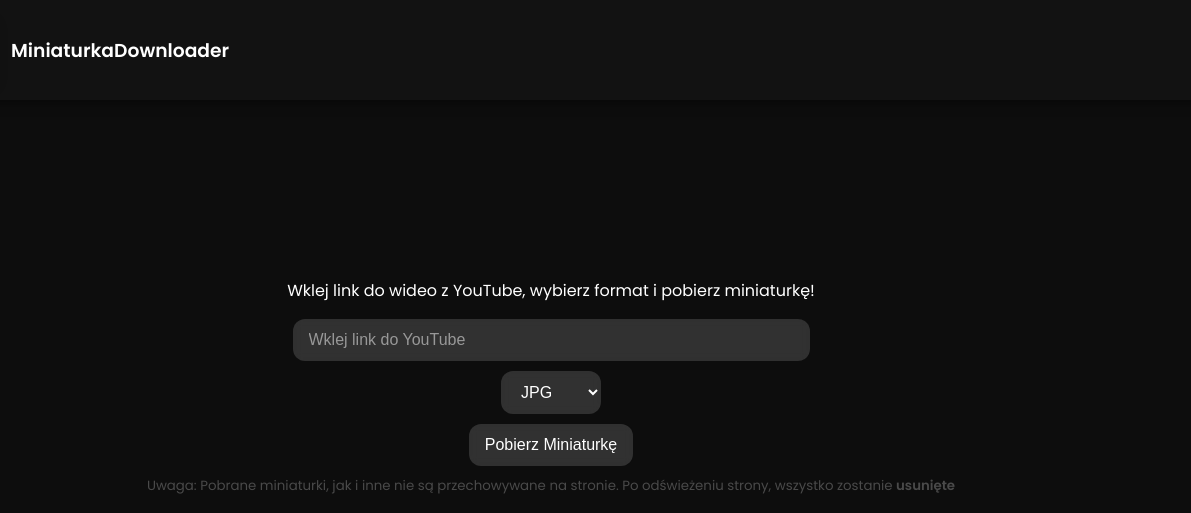
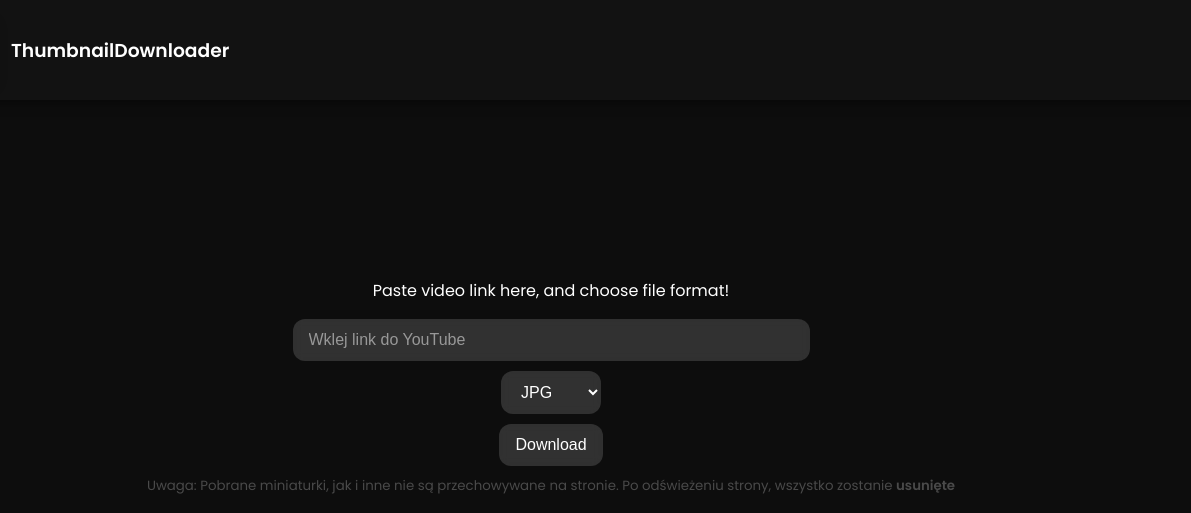
Before and after one commit to 75rafi/yt-thumbnail-downloader, a plain HTML site: page YT-THUMBNAIL-DOWNLOADER/index.html in a window 1280 px wide. Shown: the top 513 px of the page, 89-1280 px from the left. Drawn offline with Linux system fonts and the light colour scheme.

Commit message:
index.html

```diff
--- a/YT-THUMBNAIL-DOWNLOADER/index.html
+++ b/YT-THUMBNAIL-DOWNLOADER/index.html
@@ -1,15 +1,15 @@
 <!-- (C) 2025 bojler.dev (yt-thumbnail-downloader/index.html)
 //
-// Copyright @75rafi https://github.com/75rafi // Do NOT delete this, if you want to use this script in commerical page. //
+// Copyright @75rafi https://github.com/75rafi //
 //
 // HTML Script \/ -->
 
 <!DOCTYPE html>
-<html lang="pl"> <!-- page is currently in PL - Polish language. -->
+<html lang="pl"> <!-- page is currently in PL/EN language -->
 <head>
     <meta charset="UTF-8">
     <meta name="viewport" content="width=device-width, initial-scale=1.0">
-    <title>Pobieracz Miniaturki YouTube</title>
+    <title>YT Thumbnail Downloader</title>
     <link rel="icon" type="image/png" href="75r_logotransparent.png">
     <link href="https://fonts.googleapis.com/css2?family=Poppins:wght@300;400;600&display=swap" rel="stylesheet">
     <link rel="stylesheet" href="styles.css">
@@ -17,10 +17,10 @@
 <body>
     <div class="top-bar">
         <img src="75r_logotransparent.png" alt="Logo" class="logo">
-        <h3>MiniaturkaDownloader</h3>
+        <h3>ThumbnailDownloader</h3>
     </div>
 
-    <p>Wklej link do wideo z YouTube, wybierz format i pobierz miniaturkę!</p>
+    <p>Paste video link here, and choose file format!</p>
 
     <input type="text" id="videoUrl" placeholder="Wklej link do YouTube" size="50">
     <select id="fileFormat">
@@ -30,7 +30,7 @@
         <option style="color: #000000;" value="gif">GIF</option>
         <option style="color: #000000;" value="webp">WEBP</option>
     </select>
-    <button onclick="getThumbnail()">Pobierz Miniaturkę</button>
+    <button onclick="getThumbnail()">Download</button>
     <small style="color: #4a4a4a;">
         Uwaga: Pobrane miniaturki, jak i inne nie są przechowywane na stronie. Po odświeżeniu strony, wszystko zostanie <strong>usunięte</strong>
     </small>
```
